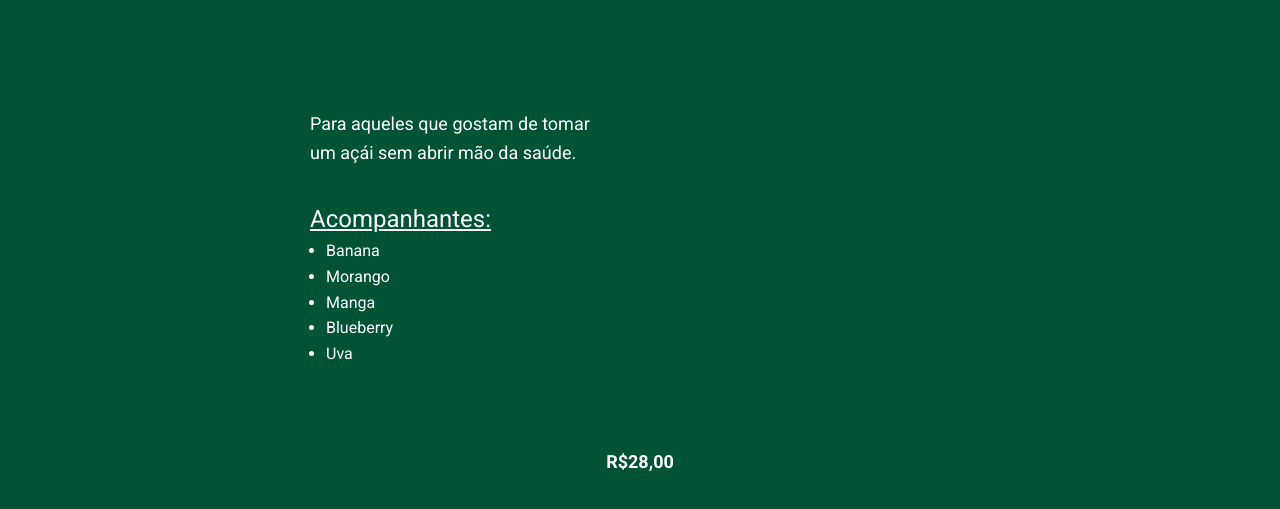
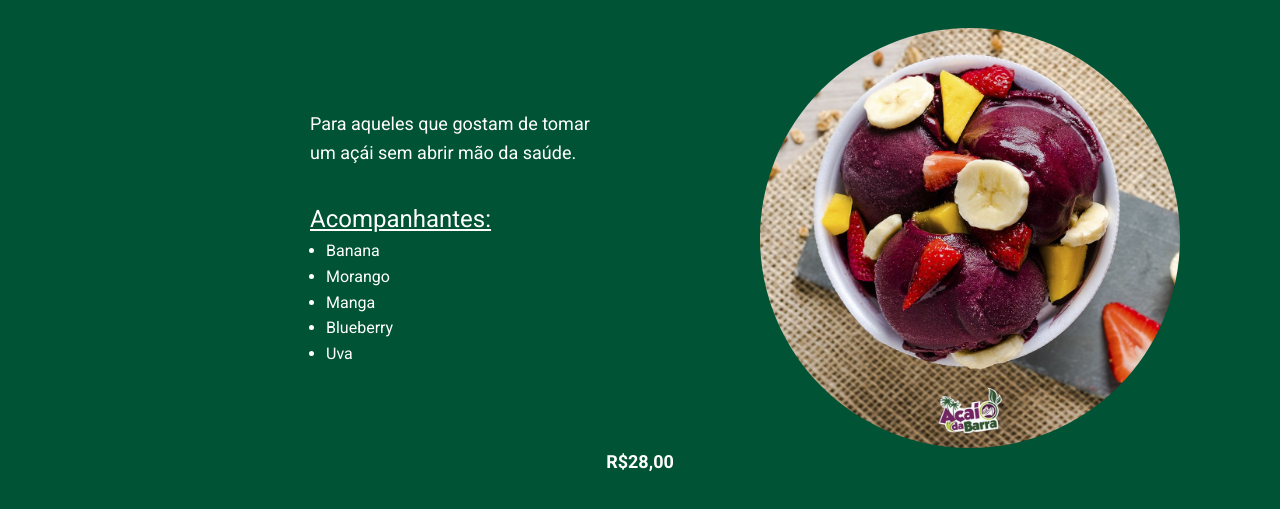
Before and after one commit to ianili/site_a--i-da-barra-grid, a plain HTML site: page produtos.html in a window 1280 px wide. Shown: the part 213-722 px from the top of the page. Drawn offline with Linux system fonts and the light colour scheme; the site is published under a folder, as on GitHub Pages, so addresses that start at the root find nothing.

Commit message:
image att

```diff
--- a/produtos.html
+++ b/produtos.html
@@ -58,7 +58,7 @@
             </section>
 
             <section class="box-imagem1">
-                <img src="/img/product.jpg" alt="product">
+                <img src="img/product.jpg" alt="product">
             </section>
         </article>
 
```
